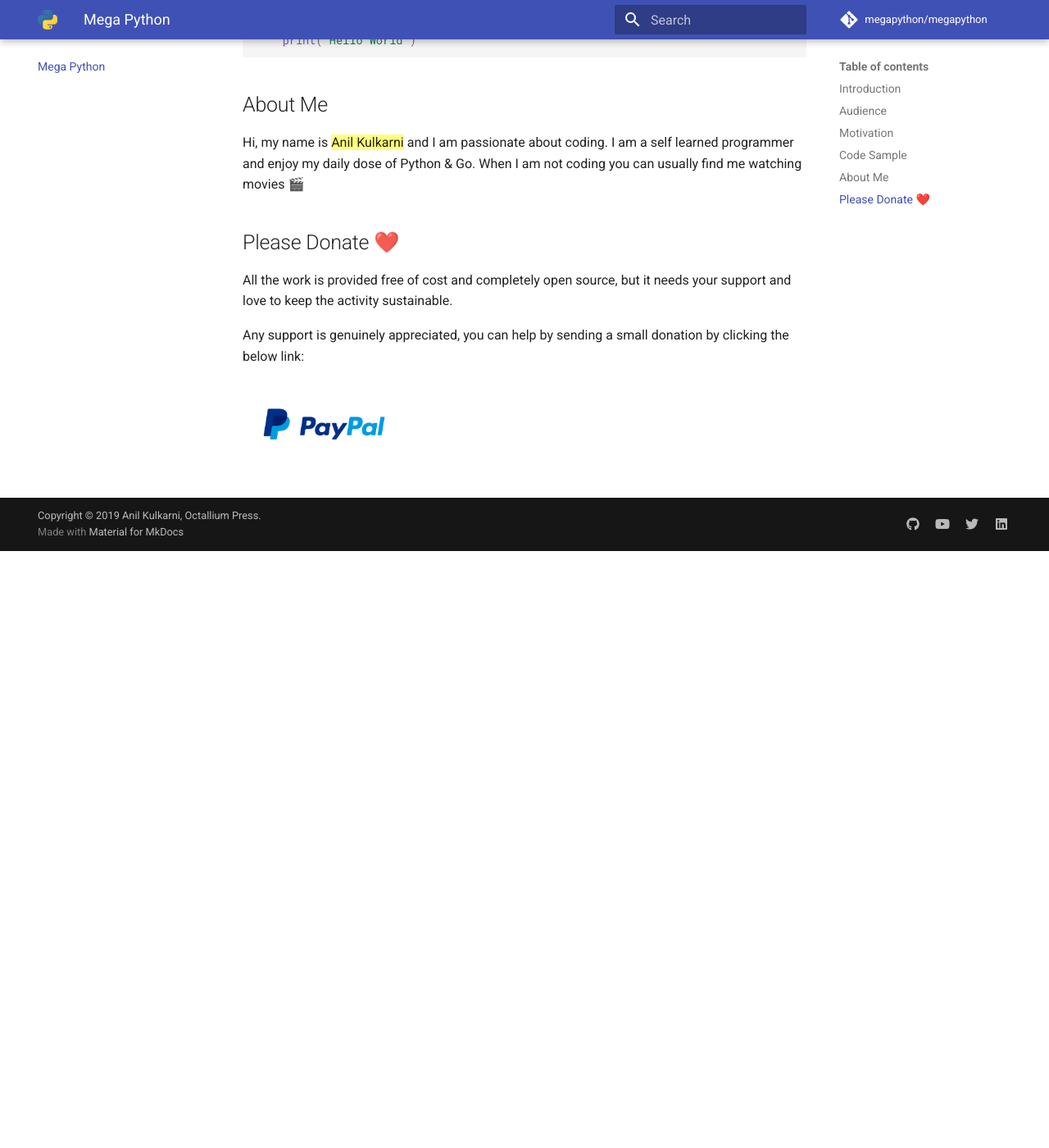
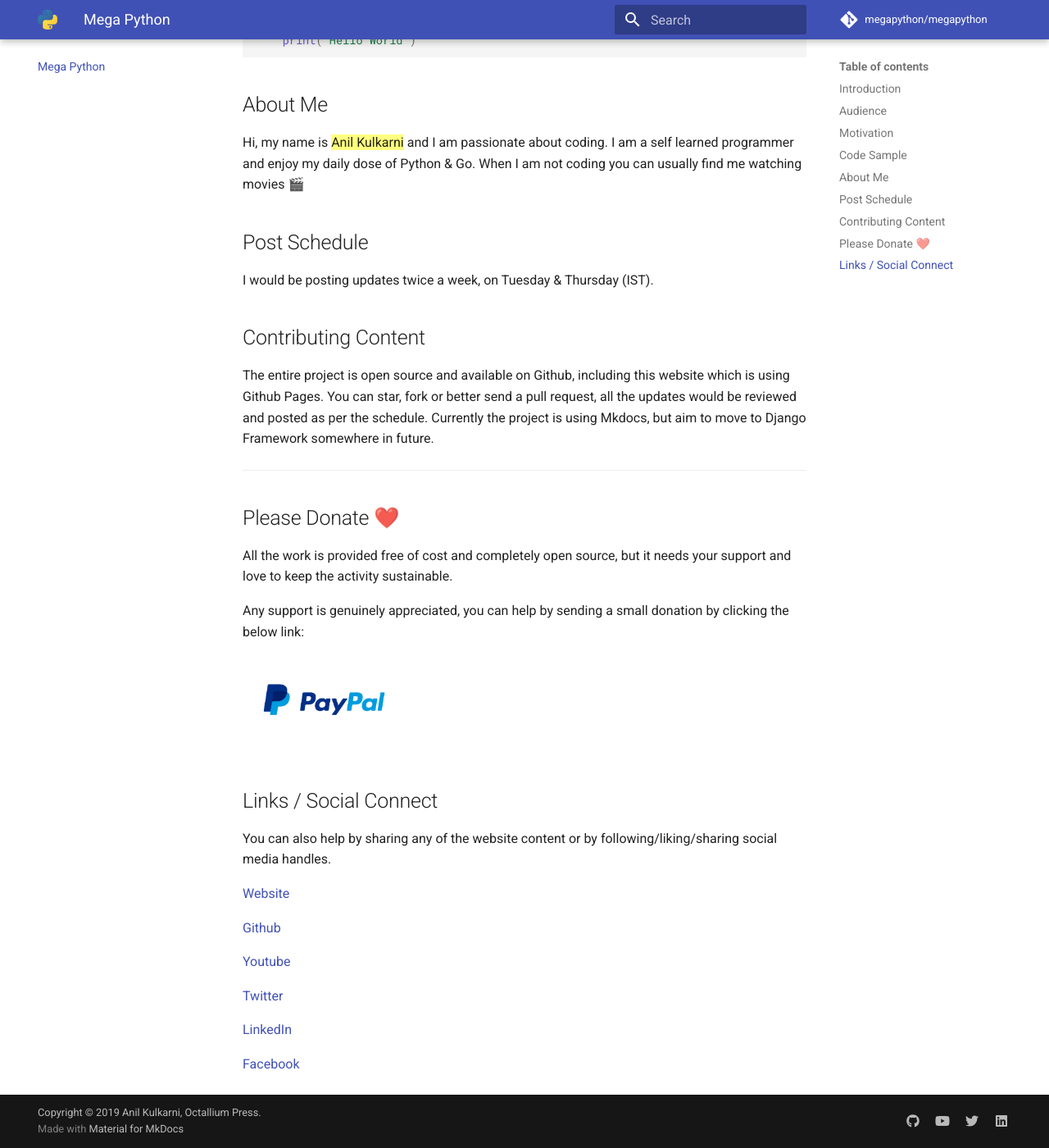
Before and after one commit to megapython/megapython, an MkDocs documentation site: the page built from docs/index.md, in a window 1280 px wide and 1400 px high, scrolled down 1032 px. Shown: the whole window at 82% size. Built offline with MkDocs 1.6.1 and Material for MkDocs 9.7.7, drawn with Linux system fonts in a browser that asks for light colours; comment, search, counter and statistics services are not loaded; before the commit the page ends 1704 px from its top, so only the background shows below that.

Commit message:
initial commit

```diff
--- a/docs/index.md
+++ b/docs/index.md
@@ -34,6 +34,16 @@ def hello():
 
 Hi, my name is {==Anil Kulkarni==} and I am passionate about coding. I am a self learned programmer and enjoy my daily dose of Python & Go. When I am not coding you can usually find me watching movies 🎬
 
+## Post Schedule
+
+I would be posting updates twice a week, on Tuesday & Thursday (IST).
+
+## Contributing Content
+
+The entire project is open source and available on Github, including this website which is using Github Pages. You can star, fork or better send a pull request, all the updates would be reviewed and posted as per the schedule. Currently the project is using Mkdocs, but aim to move to Django Framework somewhere in future.
+
+<hr>
+
 ## Please Donate ❤️
 
 All the work is provided free of cost and completely open source, but it needs your support and love to keep the activity sustainable.
@@ -41,3 +51,19 @@ All the work is provided free of cost and completely open source, but it needs y
 Any support is genuinely appreciated, you can help by sending a small donation by clicking the below link:
 
 [<img src="images/paypal-logo.png" alt="Paypal" title="Paypal" width="200"/>](https://www.paypal.me/octallium)
+
+## Links / Social Connect
+
+You can also help by sharing any of the website content or by following/liking/sharing social media handles.
+
+[Website](https://www.megapython.org)
+
+[Github](https://www.github.com/megapython/megapython)
+
+[Youtube](https://www.youtube.com/channel/UCptVl5nZtCcx9SPOCqPnj7A)
+
+[Twitter](https://twitter.com/MegaPythonOrg)
+
+[LinkedIn](https://www.linkedin.com/company/megapython)
+
+[Facebook](https://www.facebook.com/megapythonorg)
```
Also changed, not shown: README.md (+57 -1 lines), 1 other file.
